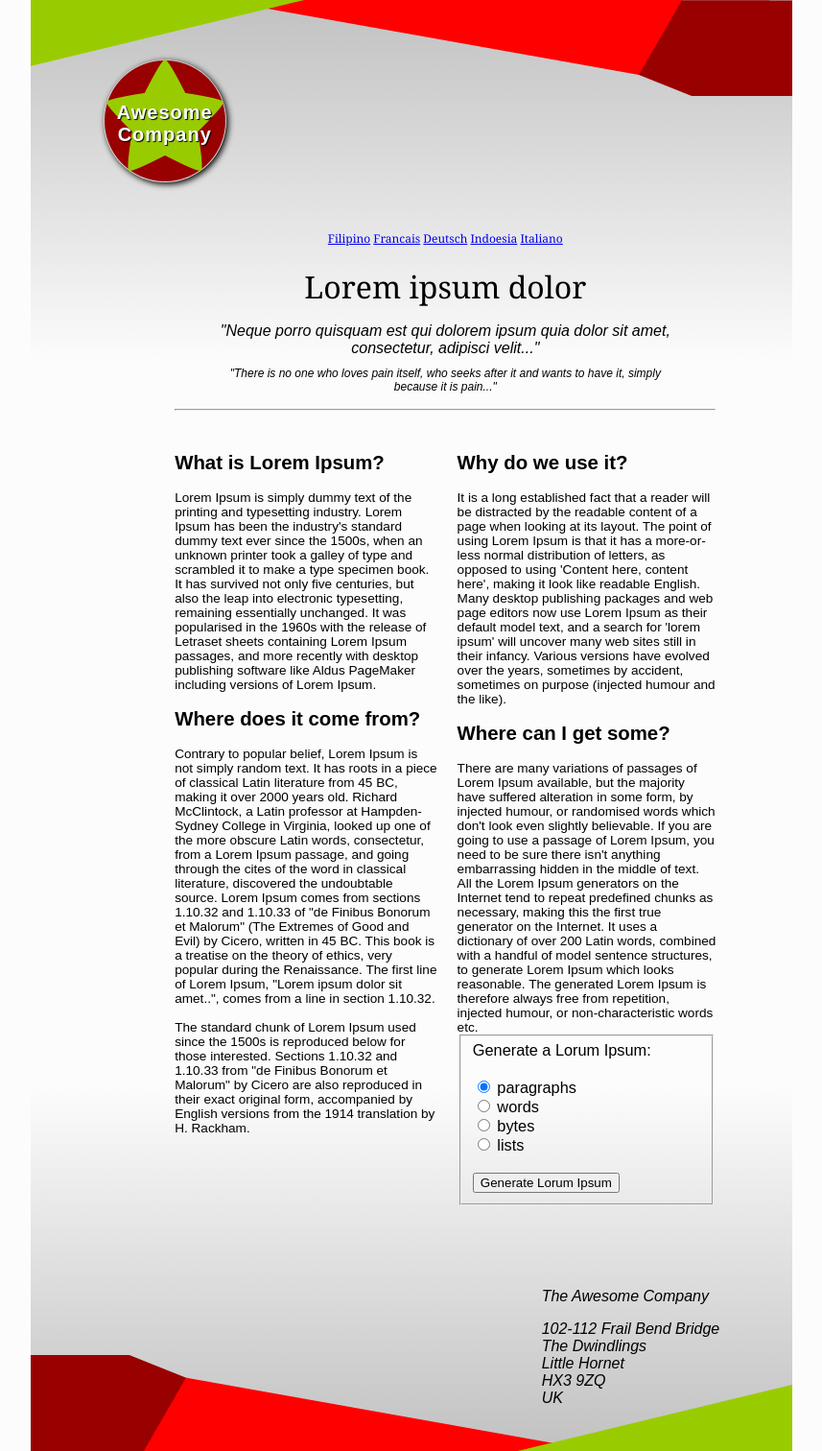
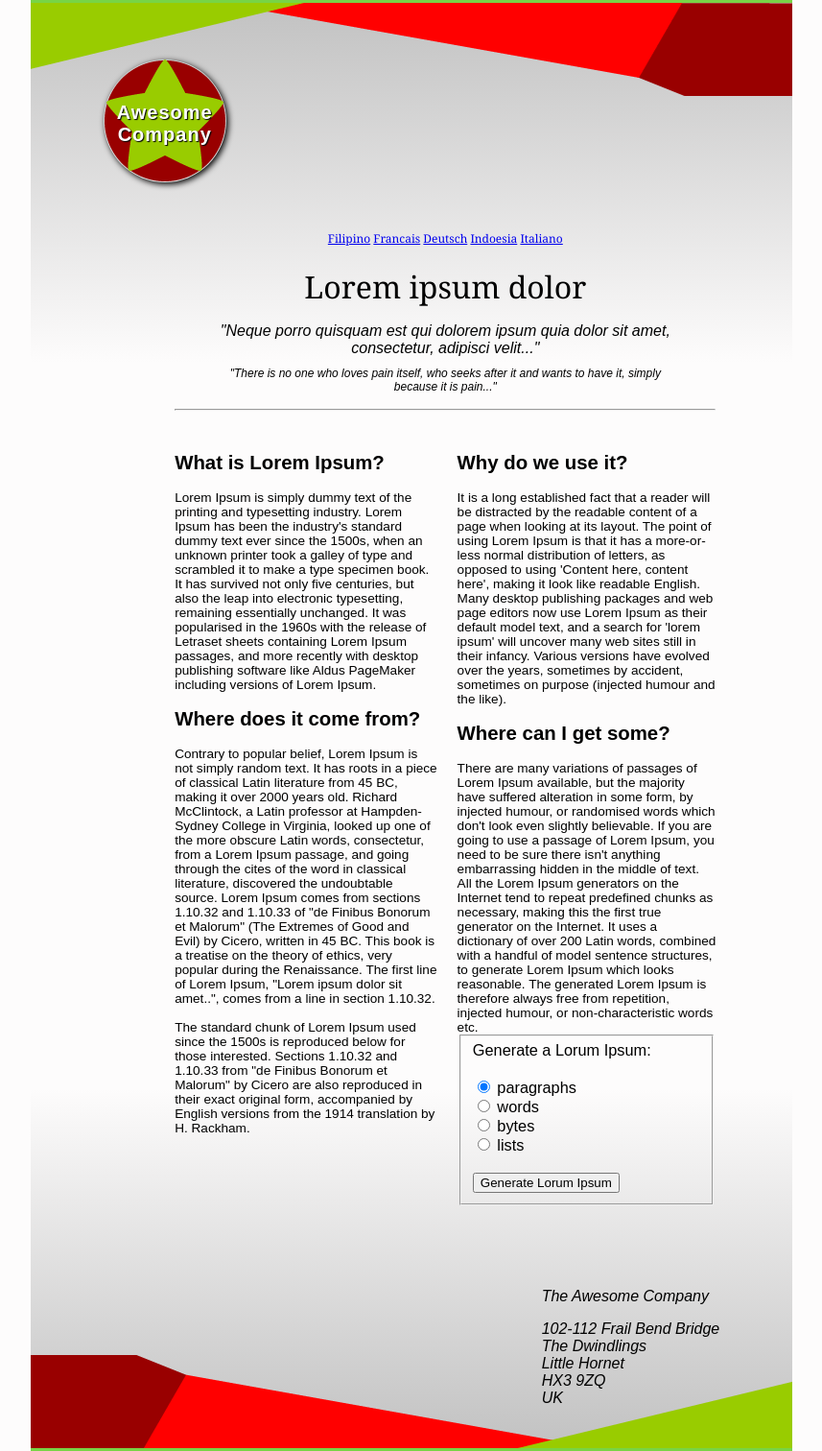
Before and after one commit to laurenrausch/M6.2, a website: page index.html in a window 1280 px wide. Shown: the whole page at 96% size, without its empty margins (211-1068 px from the left). Drawn offline with Linux system fonts and the light colour scheme.

Commit message:
border added

```diff
--- a/css/style.css
+++ b/css/style.css
@@ -72,6 +72,7 @@ h1 {
   width: 100%;
   height: 100px;
   top: 0px;
+  border-top: 1mm solid rgb(120, 212, 70);
 }
 
 .bottom-border {
@@ -83,6 +84,7 @@ h1 {
   width: 100%;
   height: 100px;
   bottom: 0px;
+  border-bottom: 1mm solid rgb(120, 212, 70);
 }
 
 main {
```
